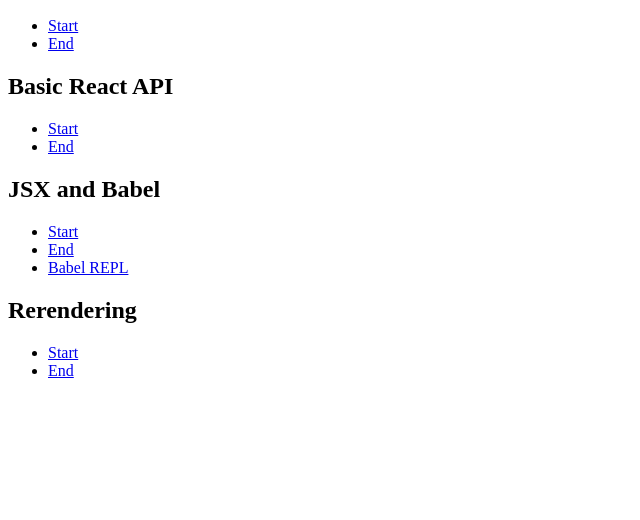
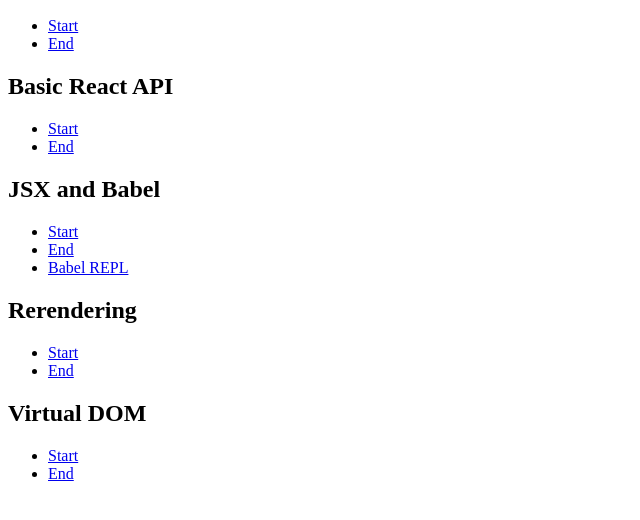
Before and after one commit to mikeplis/react-fundamentals, a plain HTML site: page index.html in a window 1280 px wide. Shown: the part 96-616 px from the top of the page, without its empty margins (0-640 px from the left). Drawn offline with Linux system fonts and the light colour scheme.

```diff
--- a/index.html
+++ b/index.html
@@ -46,6 +46,18 @@
         </li>
     </ul>
 
+    <h2>Virtual DOM</h2>
+    <ul>
+        <li>
+            <a href="05-virtual-dom">Start</a>
+        </li>
+        <li>
+            <a href="05-virtual-dom/end.html">End</a>
+        </li>
+    </ul>
+
+
+
 </body>
 
 </html>
```
Also changed, not shown: 01-plain-javascript/end.html (+0 -2 lines), 01-plain-javascript/index.html (+11 -2 lines).
